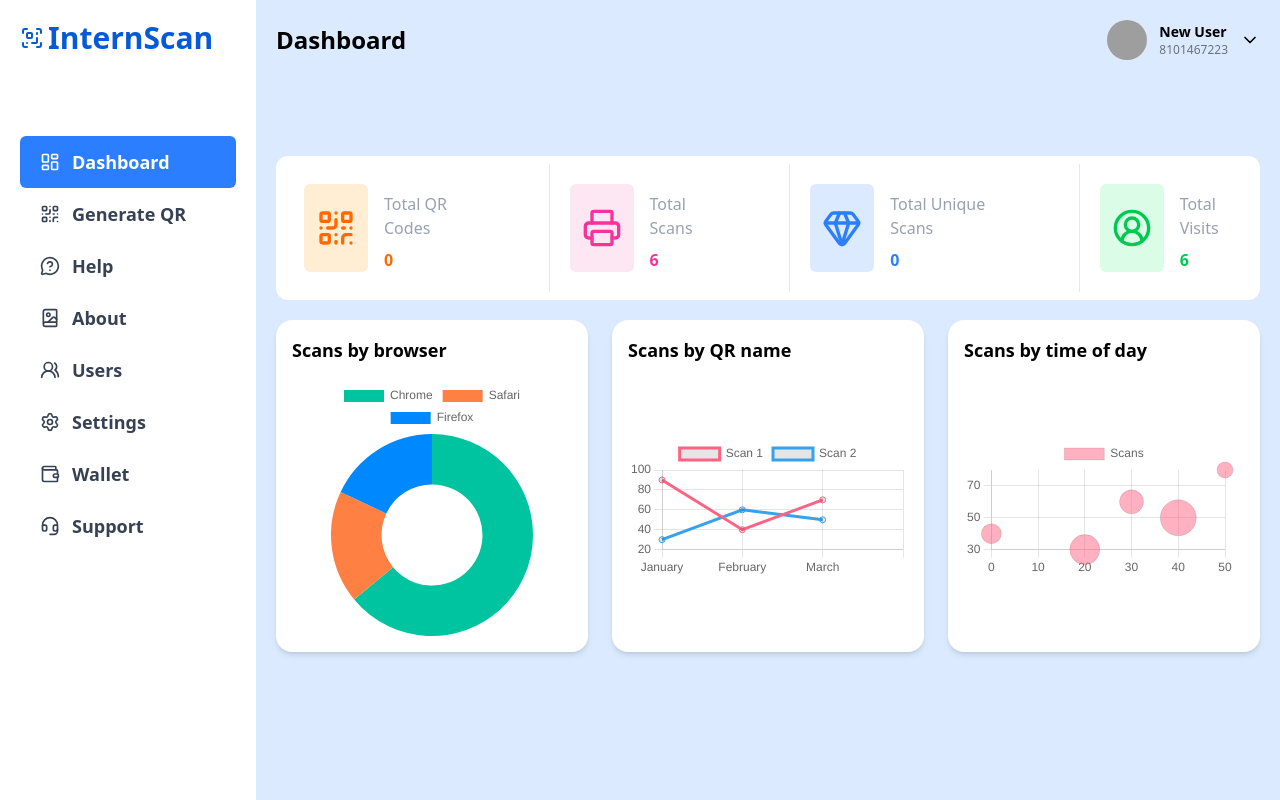
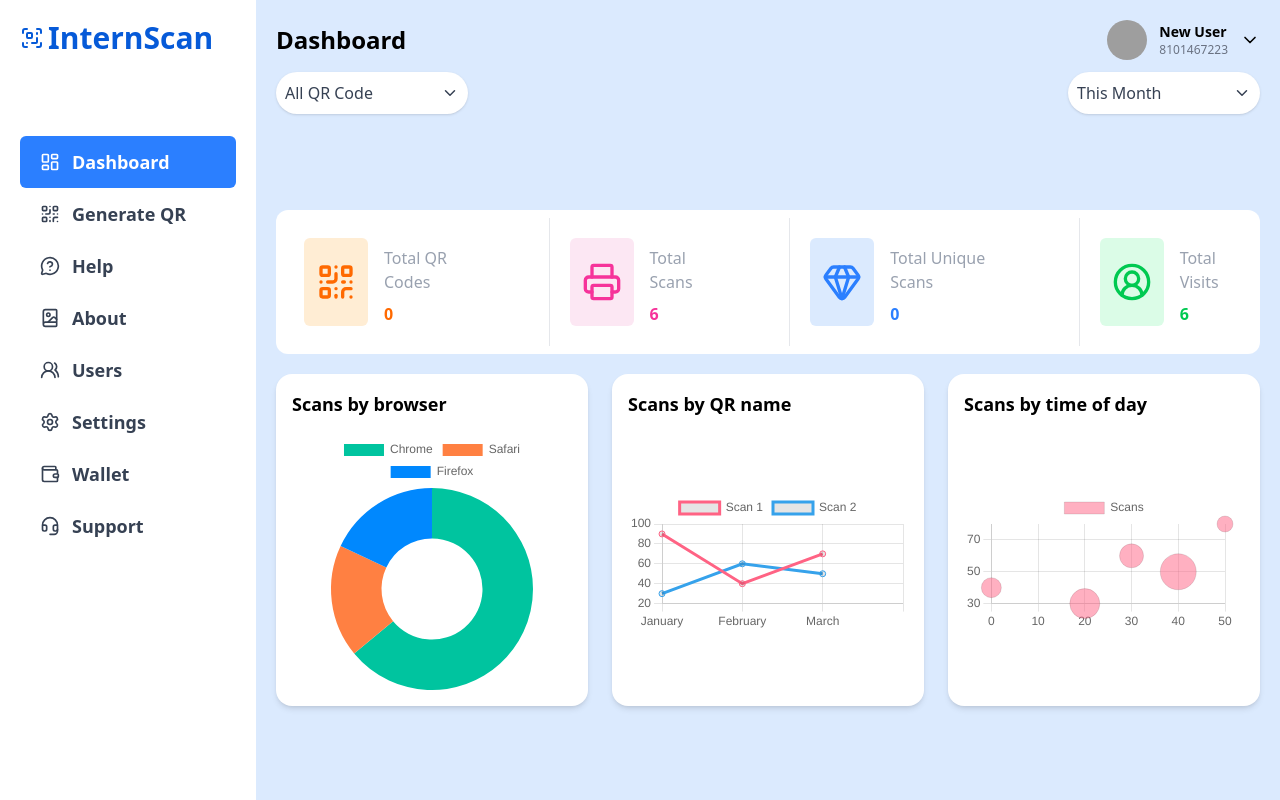
Before and after one commit to unizap-g/intern-uniqr-fe, a React (Vite) app in the folder frontend/: page /dashboard in a window 1280 px wide. Built offline with nearby package versions, Linux system fonts and the light colour scheme; grey boxes are pictures that could not be loaded.

Commit message:
add-- dashboard components

```diff
--- a/frontend/src/components/MainDeshboard.jsx
+++ b/frontend/src/components/MainDeshboard.jsx
@@ -2,11 +2,16 @@ import React from 'react'
 import Navbar from './Navbar'
 import Dashboard3 from './Dashboard3'
 import DisplayData from './DisplayData'
-
+import QrSelect from './QrSelect'
+import MonthOption from './MonthOption'
 const MainDashboard = () => {
   return (
     <div className="bg-blue-100 w-4/5 h-screen p-5">
       <Navbar />
+      <div className="flex justify-between items-center gap-4 w-full">
+        <QrSelect />
+        <MonthOption />
+      </div>
       <div className='mt-5 mb-5'>
         <DisplayData />
       </div>
--- /dev/null
+++ b/frontend/src/components/MonthOption.jsx
@@ -0,0 +1,34 @@
+import React, { useState } from "react";
+import { ChevronDown, ChevronUp } from "lucide-react";
+const MonthOption = () => {
+  const [open, setOpen] = useState(false);
+  const [selected, setSelected] = useState("This Month");
+  const codes = ["Today", "Yesterday", "Last 7 days", "This Month", "Last Month", "This Year"];
+  return (
+    <div className="relative w-48">
+      {/* Dropdown Button */}
+      <button
+        onClick={() => setOpen(!open)}
+        className="flex justify-between items-center w-full p-2 border rounded-full bg-white text-gray-700 shadow cursor-pointer border-transparent"
+      >
+        {selected}
+        {open ? <ChevronUp size={18} /> : <ChevronDown size={18} />}
+      </button>
+      {/* Dropdown List */}
+      {open && (
+        <div className="absolute mt-2 w-full bg-white rounded-xl shadow-lg p-2 z-10">
+          {codes.map((code, index) => (
+            <label
+              key={index}
+              className="flex items-center gap-2 p-2 hover:bg-gray-100 rounded cursor-pointer"
+            >
+              {/* <input type="checkbox" className="form-checkbox" /> */}
+              <span>{code}</span>
+            </label>
+          ))}
+        </div>
+      )}
+    </div>
+  );
+};
+export default MonthOption;
--- /dev/null
+++ b/frontend/src/components/QrSelect.jsx
@@ -0,0 +1,34 @@
+import React, { useState } from "react";
+import { ChevronDown, ChevronUp } from "lucide-react";
+const QrSelect = () => {
+  const [open, setOpen] = useState(false);
+  const [selected, setSelected] = useState("All QR Code");
+  const codes = ["Code 1", "Code 2", "Code 3", "Code 4", "Code 5", "Code 6"];
+  return (
+    <div className="relative w-48">
+      {/* Dropdown Button */}
+      <button
+        onClick={() => setOpen(!open)}
+        className="flex justify-between items-center w-full p-2 border rounded-full bg-white text-gray-700 shadow cursor-pointer border-transparent"
+      >
+        {selected}
+        {open ? <ChevronUp size={18} /> : <ChevronDown size={18} />}
+      </button>
+      {/* Dropdown List */}
+      {open && (
+        <div className="absolute mt-2 w-full bg-white rounded-xl shadow-lg p-2 z-10">
+          {codes.map((code, index) => (
+            <label
+              key={index}
+              className="flex items-center gap-2 p-2 hover:bg-gray-100 rounded cursor-pointer"
+            >
+              <input type="checkbox" className="form-checkbox" />
+              <span>{code}</span>
+            </label>
+          ))}
+        </div>
+      )}
+    </div>
+  );
+};
+export default QrSelect;
```
